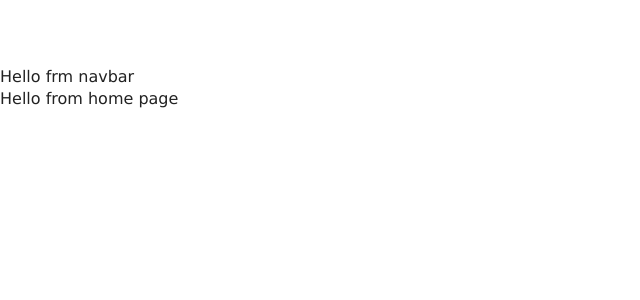
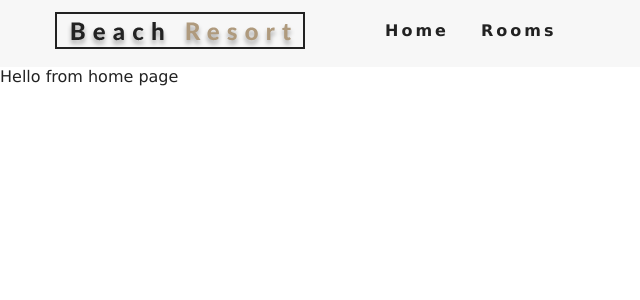
Before and after one commit to nadia643/beach-resort-react, a React (Create React App) app: page / in a window 1280 px wide. Shown: the top 300 px of the page, without its empty margins (0-640 px from the left). Built offline with nearby package versions, Linux system fonts and the light colour scheme.

Commit message:
updated words on navbar

```diff
--- a/src/components/Navbar.js
+++ b/src/components/Navbar.js
@@ -1,11 +1,38 @@
-import React, { Component } from 'react'
+import React, { Component } from 'react';
+import logo from '../images/logo.svg';
+import { FaAlignRight } from 'react-icons/fa';
+import { Link } from 'react-router-dom';
 
 export default class Navbar extends Component {
+    state = {
+        isOpen: false
+    };
+    handleToggle = () => {
+        this.setState({ isOpen: !this.state.isOpen })
+    };
     render() {
         return (
-            <div>
-                Hello frm navbar
-            </div>
+            <nav className="navbar">
+                <div className="nav-center">
+                <div className="nav-header">
+                    <Link to="/">
+                        <img src={logo} alt="Beach Resort" />
+                    </Link>
+                    <button type="button" className="nav-btn">
+                        <FaAlignRight className="nav-icon" />
+                    </button>
+                </div>
+                <ul className={this.state.isOpen?"nav-links show-nav":"nav-links"}>
+                    <li>
+                        <Link to="/">Home</Link>
+                    </li>
+                    <li>
+                        <Link to="/rooms">Rooms</Link>
+                    </li>
+                </ul>
+                </div>
+
+            </nav>
         )
     }
 }
```
Also changed, not shown: src/images/logo.svg (added).
